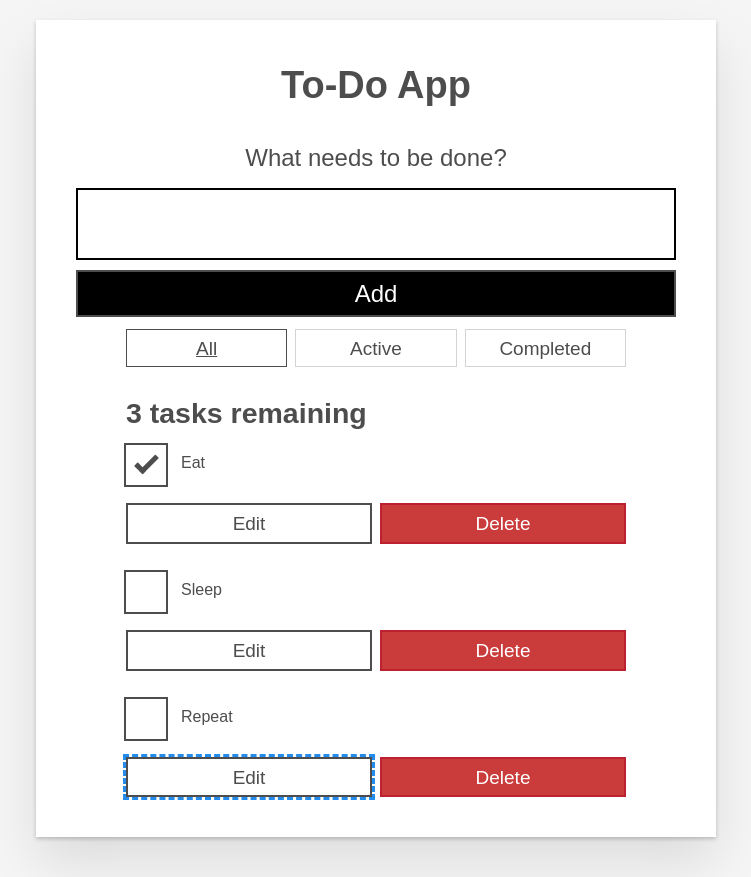
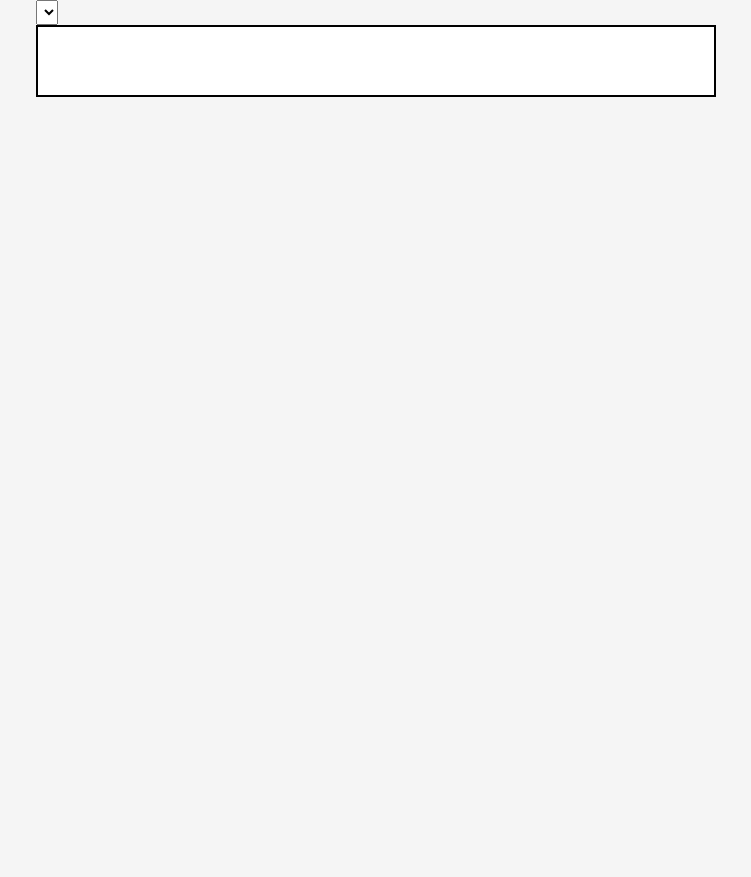
Before and after one commit to ProgrammingLogic/todo_frontend, a React (Vite) app: page / in a window 1280 px wide. Shown: the whole page, without its empty margins (264-1015 px from the left). After the commit the page ends 800 px from the top, so only its background shows below. Built offline with nearby package versions, Linux system fonts and the light colour scheme.

Commit message:
Begin pages/Tasks.jsx

```diff
--- a/src/App.jsx
+++ b/src/App.jsx
@@ -4,6 +4,7 @@ import FilterButton from "./components/FilterButton";
 import { useState } from "react";
 import { nanoid } from "nanoid";
 import "./App.css";
+import Tasks from "./pages/Tasks";
 
 
 const FILTER_MAP = {
@@ -87,28 +88,33 @@ function App(props) {
   const tasksNoun = taskList.length !== 1 ? "tasks" : "task";
   const headingText = `${taskList.length} ${tasksNoun} remaining`;
 
+  // return (
+  //   <>
+  //     <div className="todoapp stack-large">
+  //       <h1>To-Do App</h1>
+
+  //       <Form addTask={addTask}/>
+
+
+  //       <div className="filters btn-group stack-exception">
+  //         {filterList}
+  //       </div>
+
+
+  //       <h2 id="list-heading">{headingText}</h2>
+  //       <ul
+  //         role="list"
+  //         className="todo-list stack-large stack-exception"
+  //         aria-labelledby="list-heading"
+  //       >
+  //         {taskList}
+  //       </ul>
+  //     </div>
+  //   </>
+  // )
   return (
     <>
-      <div className="todoapp stack-large">
-        <h1>To-Do App</h1>
-
-        <Form addTask={addTask}/>
-
-
-        <div className="filters btn-group stack-exception">
-          {filterList}
-        </div>
-
-
-        <h2 id="list-heading">{headingText}</h2>
-        <ul
-          role="list"
-          className="todo-list stack-large stack-exception"
-          aria-labelledby="list-heading"
-        >
-          {taskList}
-        </ul>
-      </div>
+      <Tasks tasks={tasks}/>
     </>
   )
 }
--- /dev/null
+++ b/src/pages/Tasks.jsx
@@ -0,0 +1,69 @@
+import Todo from "../components/Todo";
+import { useState } from "react";
+
+
+const FILTER_MAP = {
+  All: () => true,
+  Active: (task) => !task.completed,
+  Completed: (task) => task.completed,
+}
+
+const FILTER_NAMES = Object.keys(FILTER_MAP);
+
+// props.tasks == current list of tasks
+function Tasks(props) {
+    const [statusFilter, setStatusFilter] = useState("All");
+    const [nameFilter, setNameFilter] = useState("");
+    const [tasks, setTasks] = useState(props.TaskList);
+
+    const nameFilterSearchBox = (
+        <input
+            type="text"
+            id="new-todo-input"
+            className="input input__lg"
+            name="text"
+            autoComplete="off"
+            value={nameFilter}
+            onChange={(event) => {setNameFilter(event.target.value)}}
+        />
+    );
+
+    function updateStatusFilter(filter) {
+        setStatusFilter(filter);
+    }
+
+    const statusFilterOptions = FILTER_NAMES.map((name) => {
+        <option
+            value={name}
+        >
+            {name}
+        </option>
+    });
+
+    const statusFilterDropdown = (
+        <div>
+           <select
+                name="statusFilter"
+                onChange={(event) => {setStatusFilter(event.target.value)}}
+           >
+                {statusFilterOptions}
+            </select>
+        </div>
+    );
+
+    return (
+        <>
+            <div>
+                {statusFilterDropdown}
+                {nameFilterSearchBox}
+            </div>
+
+            <div>
+                {tasks}
+            </div>
+        </>
+    )
+}
+
+
+export default Tasks;
```
